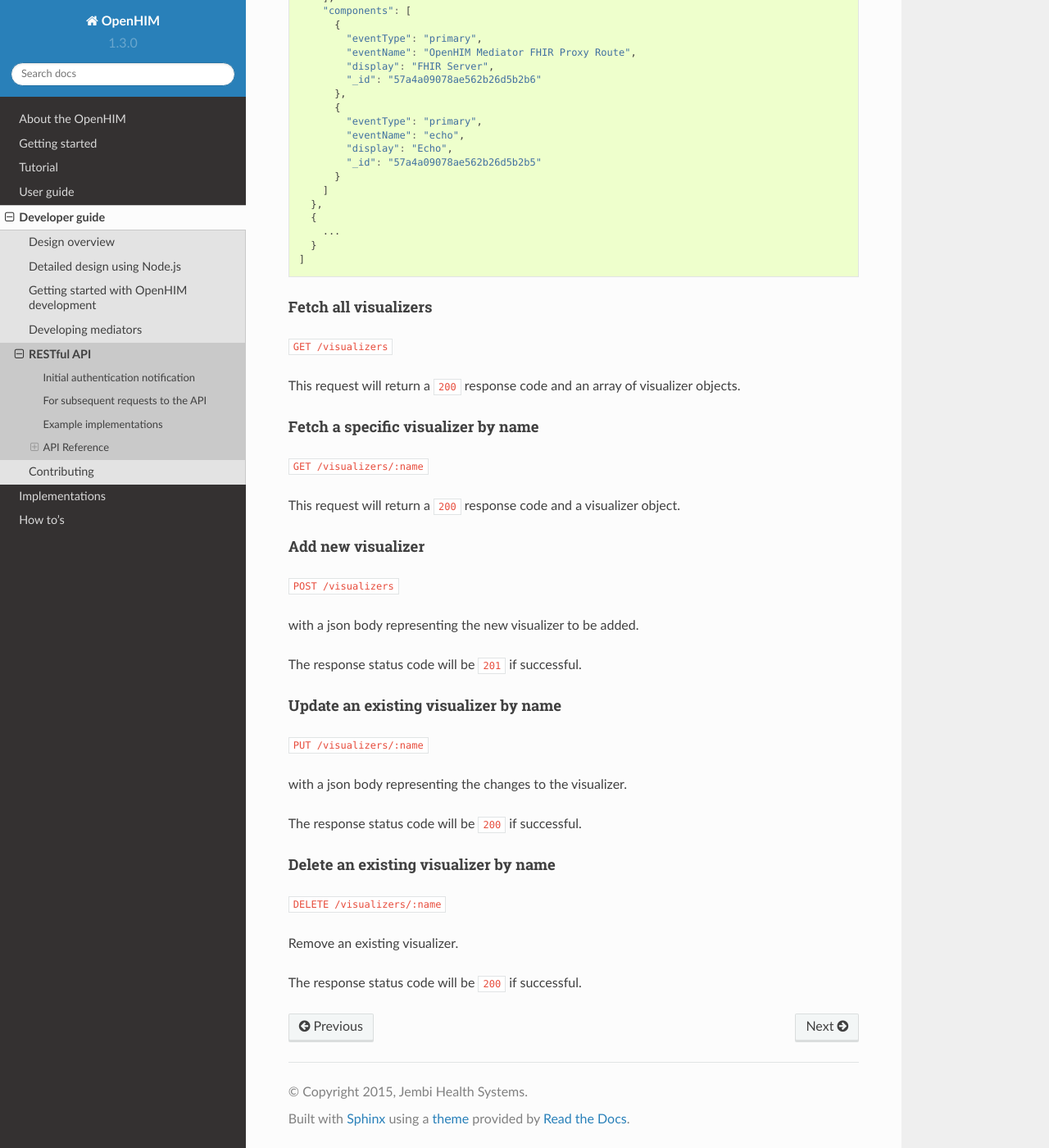
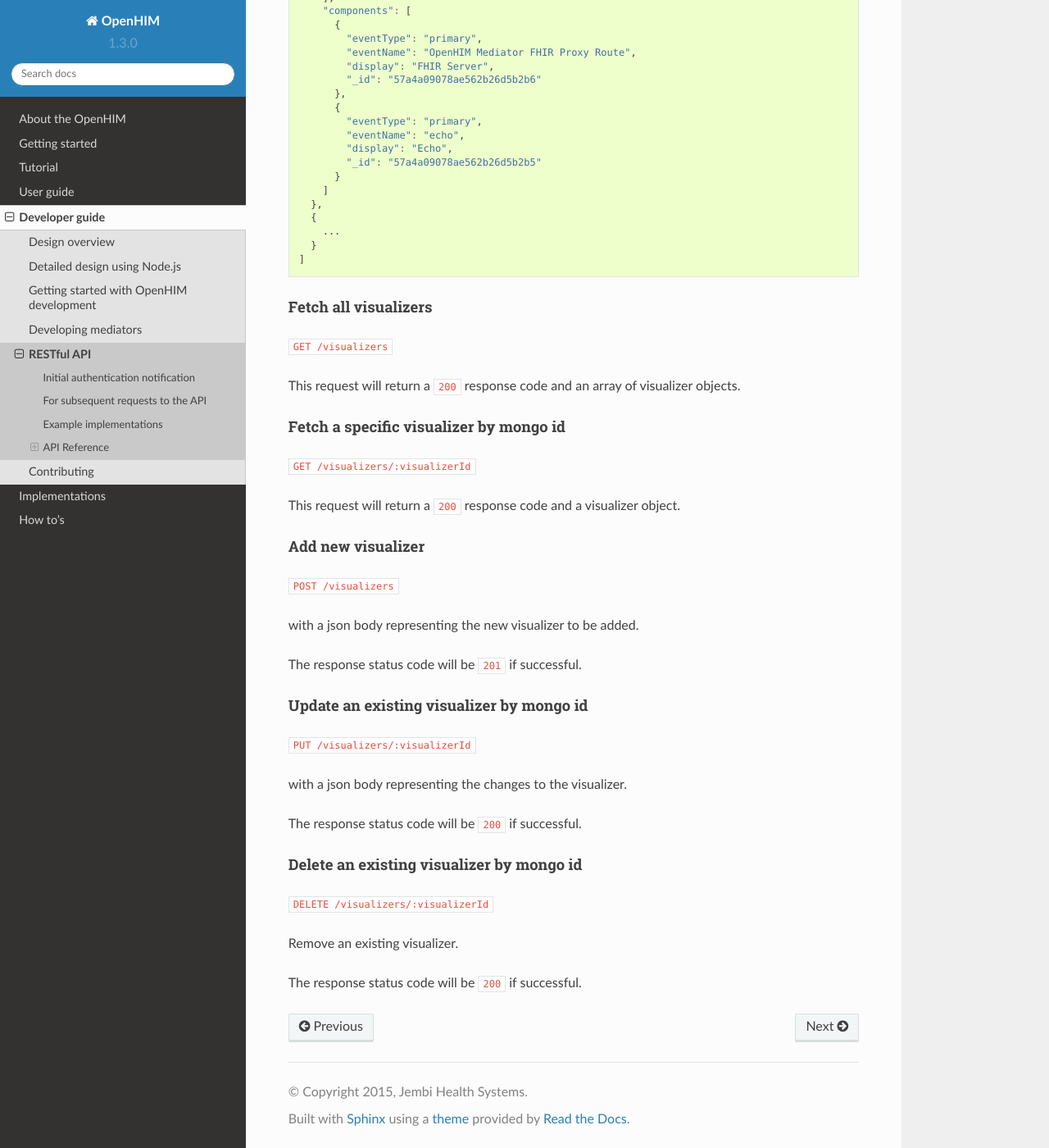
Before and after one commit to jembi/openhim-core-js, a Sphinx documentation site: the page built from docs/dev-guide/api-ref.md, in a window 1280 px wide and 1400 px high, scrolled down 22755 px. Shown: the whole window at 82% size. Built offline with Sphinx 7.4.7 and the Read the Docs theme 2.0.0, drawn with Linux system fonts in a browser that asks for light colours.

Commit message:
Change visualizer API to lookup on mongo _id instead of name

```diff
--- a/docs/dev-guide/api-ref.md
+++ b/docs/dev-guide/api-ref.md
@@ -955,9 +955,9 @@ An example visualizer object conforming to the [visualizer schema](https://githu
 
 This request will return a `200` response code and an array of visualizer objects.
 
-#### Fetch a specific visualizer by name
+#### Fetch a specific visualizer by mongo id
 
-`GET /visualizers/:name`
+`GET /visualizers/:visualizerId`
 
 This request will return a `200` response code and a visualizer object.
 
@@ -969,17 +969,17 @@ with a json body representing the new visualizer to be added.
 
 The response status code will be `201` if successful.
 
-#### Update an existing visualizer by name
+#### Update an existing visualizer by mongo id
 
-`PUT /visualizers/:name`
+`PUT /visualizers/:visualizerId`
 
 with a json body representing the changes to the visualizer.
 
 The response status code will be `200` if successful.
 
-#### Delete an existing visualizer by name
+#### Delete an existing visualizer by mongo id
 
-`DELETE /visualizers/:name`
+`DELETE /visualizers/:visualizerId`
 
 Remove an existing visualizer.
 
```
Also changed, not shown: 3 other files.
